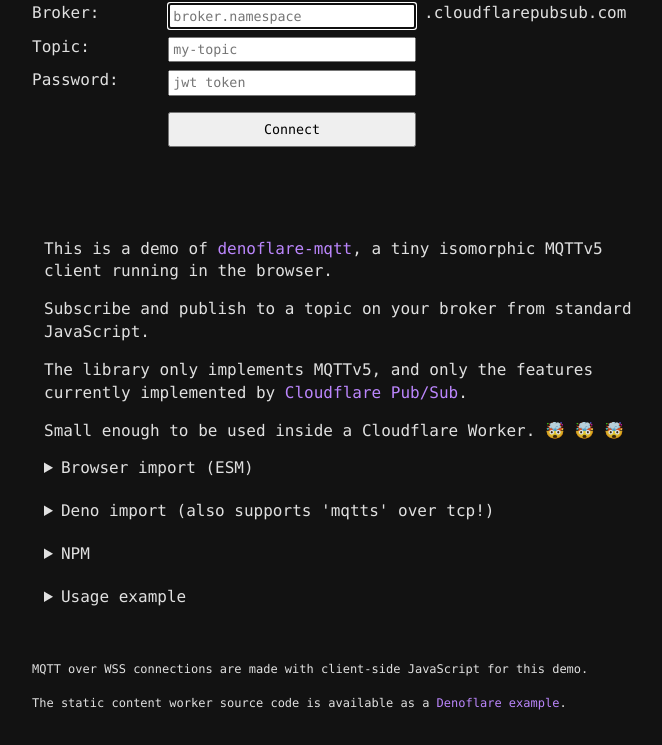
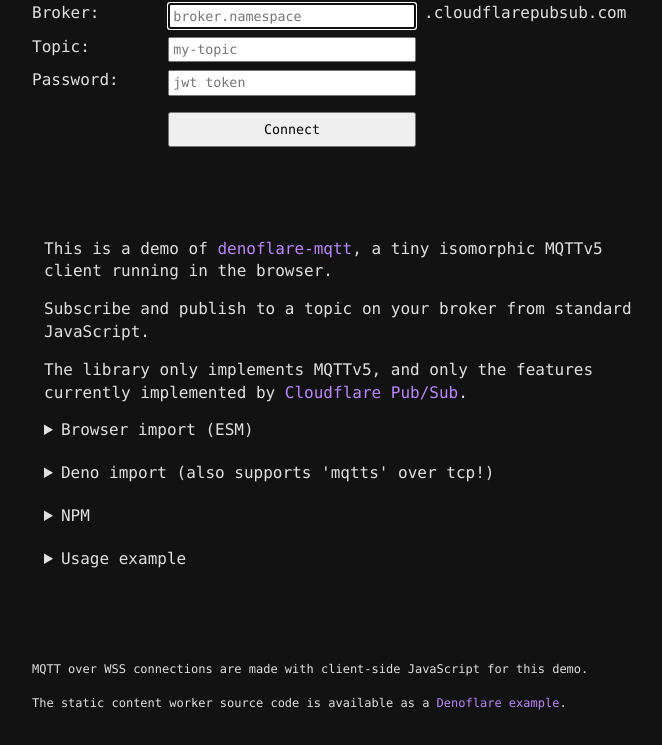
Before and after one commit to skymethod/denoflare, a plain HTML site: page examples/mqtt-demo-worker/static/mqtt-demo.html in a window 1280 px wide. Shown: the part 55-800 px from the top of the page, without its empty margins (288-950 px from the left). Drawn offline with Linux system fonts and the light colour scheme.

Commit message:
npm: Package documentation tweaks.

```diff
--- a/examples/mqtt-demo-worker/static/mqtt-demo.html
+++ b/examples/mqtt-demo-worker/static/mqtt-demo.html
@@ -139,7 +139,6 @@
          <p>This is a demo of <a href="https://github.com/skymethod/denoflare/tree/master/common/mqtt" target="_blank">denoflare-mqtt</a>, a tiny isomorphic MQTTv5 client running in the browser.</p>
          <p>Subscribe and publish to a topic on your broker from standard JavaScript.</p>
          <p>The library only implements MQTTv5, and only the features currently implemented by <a href="https://developers.cloudflare.com/pub-sub/" target="_blank">Cloudflare Pub/Sub</a>.</p>
-         <p>Small enough to be used inside a Cloudflare Worker. 🤯 🤯 🤯</p>
          <details>
             <summary>Browser import (ESM)</summary>
             <code class="long">import { MqttClient } from 'https://cdn.jsdelivr.net/gh/skymethod/denoflare@b082a9d039716765437aee28a55b64ab297e1c7b/npm/denoflare-mqtt/esm/main.js';</code>
```
Also changed, not shown: npm/denoflare-mqtt/README.md.
